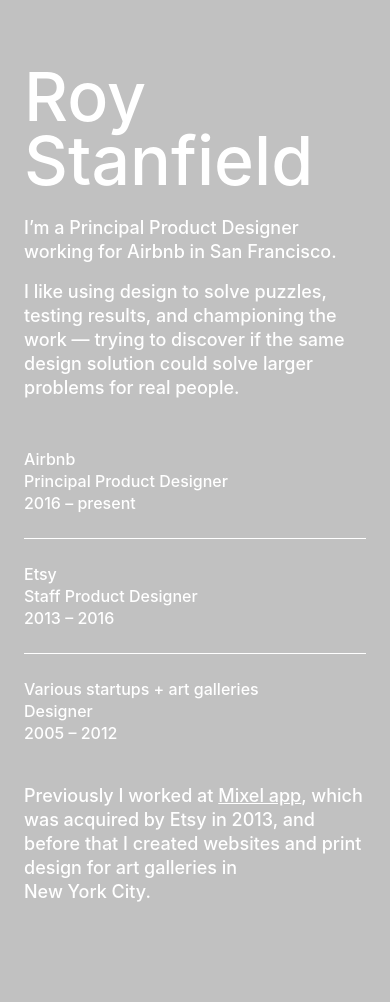
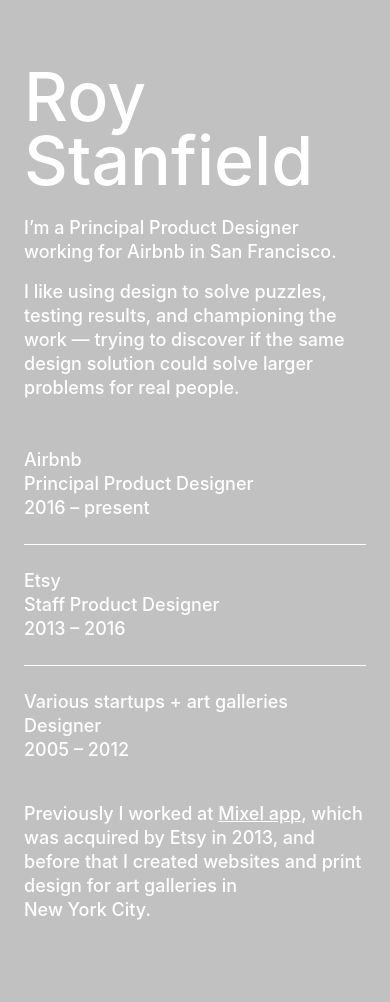
Before and after one commit to roystanfield/roystanfield.github.io, a Jekyll site: the page built from index.markdown, in a window 390 px wide. Built offline with Jekyll 4.4.1, drawn with Linux system fonts in a browser that asks for light colours.

Commit message:
Changed type sizes for mobile.

```diff
--- a/_sass/main.scss
+++ b/_sass/main.scss
@@ -42,11 +42,6 @@
 
     .grid_container {
       padding: 24px 0 0 0;
-
-      div {
-        font-size: 16px;
-        line-height: 22px;
-      }
     }
 
     .intro {
```
